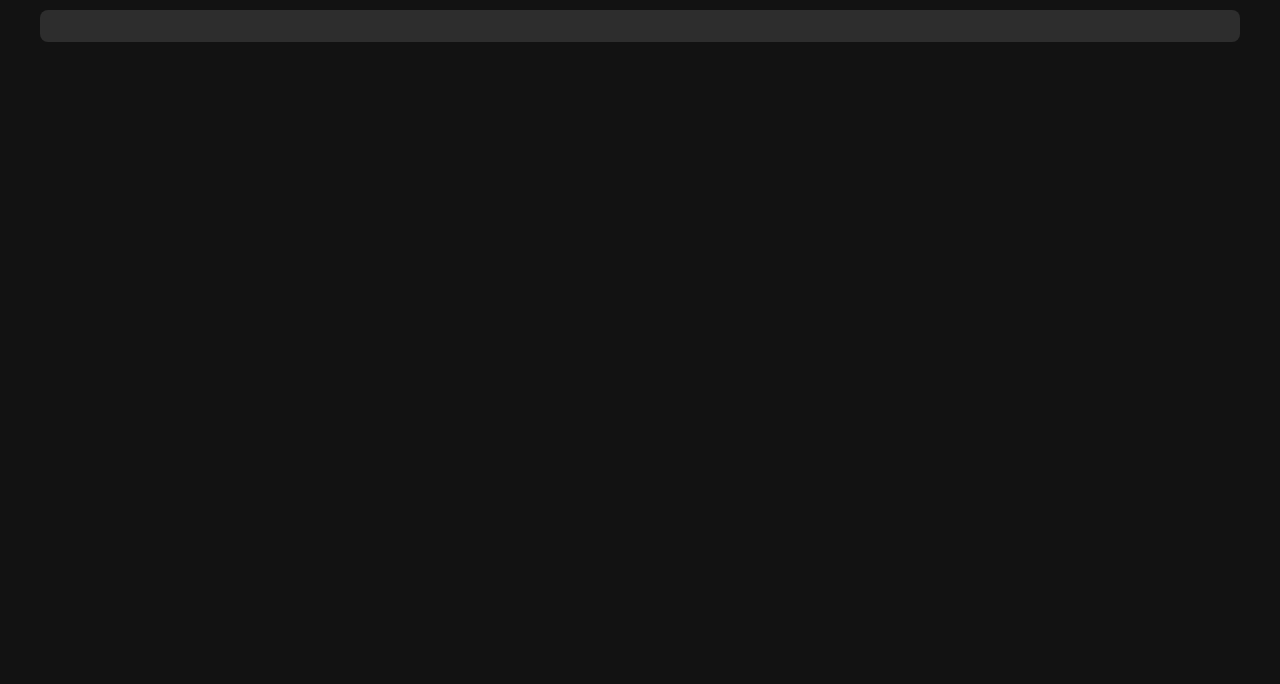
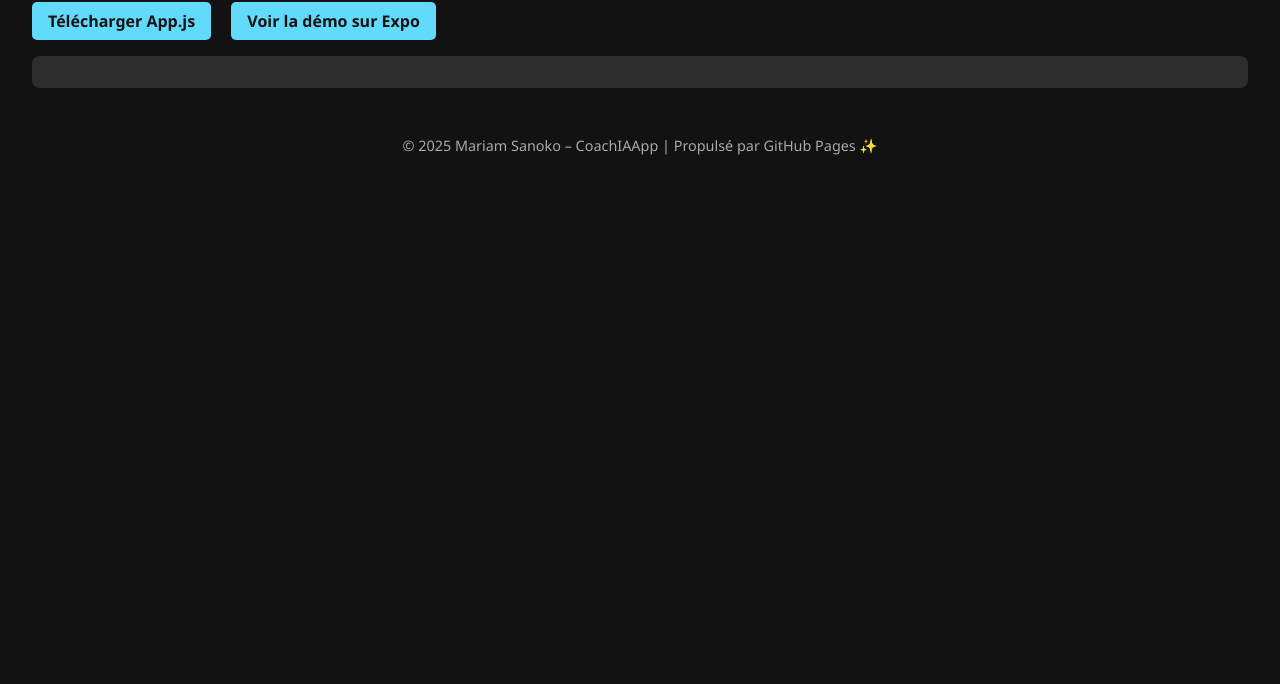
Before and after one commit to mariamsanoko/coachiaapp-view, a plain HTML site: page index.html in a window 1280 px wide. Shown: the part 116-800 px from the top of the page. Drawn offline with nearby package versions, Linux system fonts and the light colour scheme.

Commit message:
Update index.html

```diff
--- a/index.html
+++ b/index.html
@@ -2,32 +2,64 @@
 <html lang="fr">
 <head>
   <meta charset="UTF-8" />
-  <title>CoachIAApp – App.js</title>
+  <meta name="viewport" content="width=device-width, initial-scale=1.0">
+  <title>CoachIAApp – Aperçu du code</title>
   <link rel="stylesheet" href="https://cdnjs.cloudflare.com/ajax/libs/prism/1.29.0/themes/prism-tomorrow.min.css" />
   <style>
     body {
       font-family: 'Segoe UI', sans-serif;
-      padding: 2rem;
       background-color: #121212;
       color: #f1f1f1;
+      padding: 2rem;
+      margin: 0;
     }
     h1 {
       color: #61dafb;
       font-size: 2rem;
     }
+    .buttons {
+      margin: 1rem 0;
+    }
+    .buttons a {
+      display: inline-block;
+      margin-right: 1rem;
+      background-color: #61dafb;
+      color: #121212;
+      padding: 0.5rem 1rem;
+      text-decoration: none;
+      border-radius: 5px;
+      font-weight: bold;
+    }
     pre {
       overflow-x: auto;
       border-radius: 8px;
+      background-color: #2d2d2d;
+      padding: 1rem;
+    }
+    footer {
+      margin-top: 3rem;
+      font-size: 0.9rem;
+      text-align: center;
+      color: #aaa;
     }
   </style>
 </head>
 <body>
   <h1>CoachIAApp – Fichier App.js</h1>
+
+  <div class="buttons">
+    <a href="app.js" download>Télécharger App.js</a>
+    <a href="https://expo.dev/@mariamsanoko/coachiaapp" target="_blank">Voir la démo sur Expo</a>
+  </div>
+
   <pre><code id="code" class="language-js"></code></pre>
+
+  <footer>
+    © 2025 Mariam Sanoko – CoachIAApp | Propulsé par GitHub Pages ✨
+  </footer>
 
   <script src="https://cdnjs.cloudflare.com/ajax/libs/prism/1.29.0/prism.min.js"></script>
   <script src="https://cdnjs.cloudflare.com/ajax/libs/prism/1.29.0/components/prism-javascript.min.js"></script>
-
   <script>
     fetch('app.js')
       .then(res => res.text())
```
